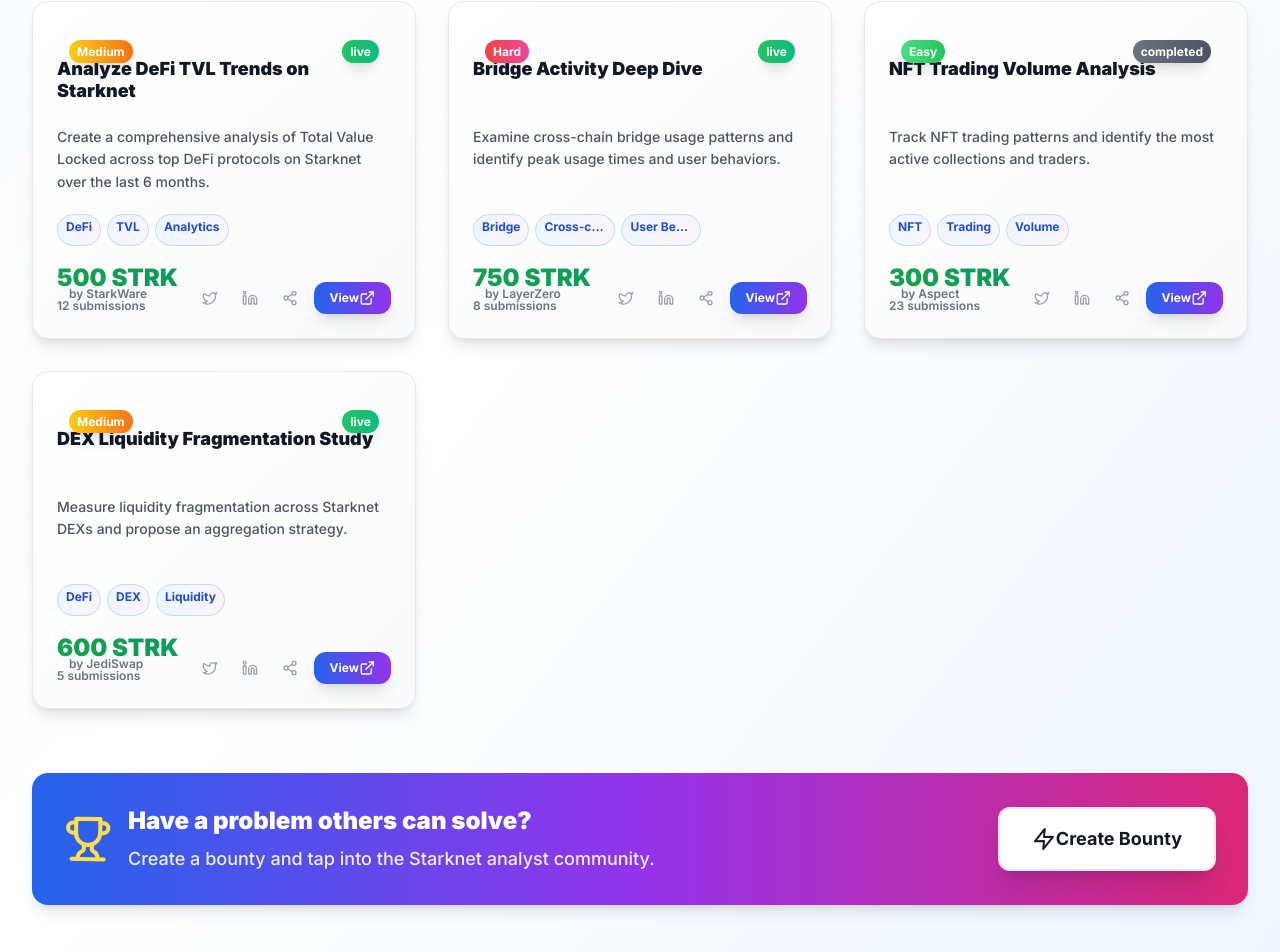
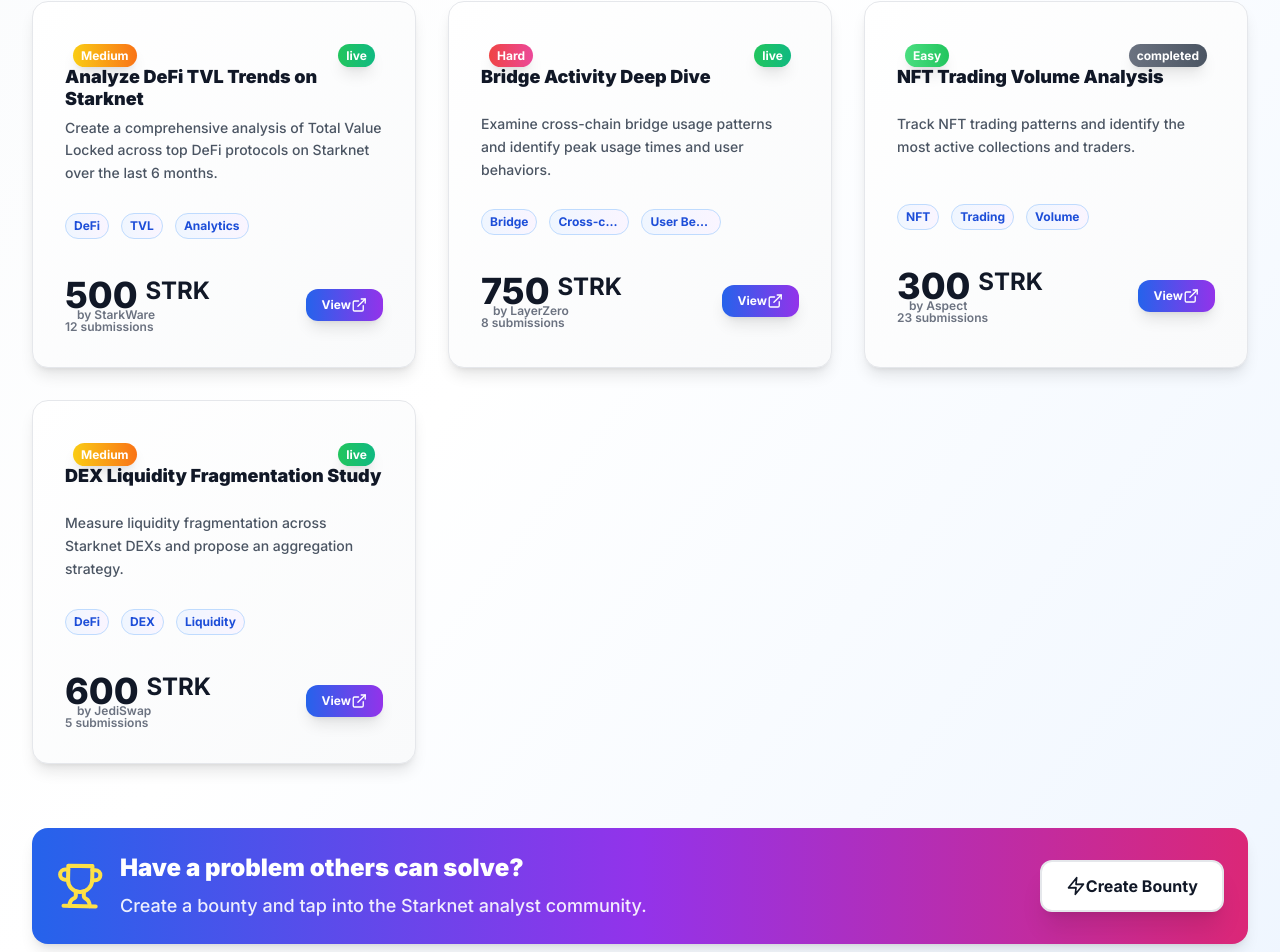
Before and after one commit to Ndifreke000/Stark, a React (Vite) app: page /bounties in a window 1280 px wide. Shown: the part 760-1712 px from the top of the page. Built offline with nearby package versions, Linux system fonts and the light colour scheme.

Commit message:
first commit

```diff
--- a/src/components/ui/AnimatedCard.tsx
+++ b/src/components/ui/AnimatedCard.tsx
@@ -31,7 +31,7 @@ const AnimatedCard: React.FC<AnimatedCardProps> = ({
     right: { x: -50, opacity: 0 }
   };
 
-  const baseClasses = `bg-white dark:bg-gray-800 rounded-2xl border border-gray-200 dark:border-gray-700 shadow-lg transition-all duration-300 ${
+  const baseClasses = `group bg-white dark:bg-gray-800 rounded-2xl border border-gray-200 dark:border-gray-700 shadow-lg transition-all duration-300 p-5 md:p-6 ${
     onClick ? 'cursor-pointer' : ''
   } ${gradient ? 'bg-gradient-to-br from-white to-gray-50 dark:from-gray-800 dark:to-gray-900' : ''}`;
 
--- a/src/pages/Bounties.tsx
+++ b/src/pages/Bounties.tsx
@@ -1,7 +1,6 @@
 import React, { useMemo, useState } from 'react';
 import { Link } from 'react-router-dom';
 import { Search, Tag as TagIcon, ExternalLink, Trophy, Filter, Sparkles, Zap, Star, Target } from 'lucide-react';
-import SocialShare from '../components/SocialShare';
 import { motion, AnimatePresence } from 'framer-motion';
 import AnimatedCard from '../components/ui/AnimatedCard';
 import AnimatedButton from '../components/ui/AnimatedButton';
@@ -379,7 +378,7 @@ const Bounties: React.FC = () => {
                   className="h-full"
                 >
                   <AnimatedCard
-                    className="p-6 h-full group relative overflow-hidden flex flex-col"
+                    className="p-7 md:p-8 h-full group relative overflow-hidden flex flex-col"
                     hover={true}
                     delay={index * 0.1}
                     glow={true}
@@ -387,7 +386,7 @@ const Bounties: React.FC = () => {
                   >
                     {/* Status Badge */}
                     <motion.div
-                      className="absolute top-3 right-3 z-10"
+                      className="absolute top-0 right-0 p-1 sm:top-1 sm:right-1 z-10"
                       whileHover={{ scale: 1.1, rotate: 5 }}
                     >
                       <span
@@ -403,7 +402,7 @@ const Bounties: React.FC = () => {
 
                     {/* Difficulty Badge */}
                     <motion.div
-                      className="absolute top-3 left-3 z-10"
+                      className="absolute top-0 left-0 p-1 sm:top-1 sm:left-1 z-10"
                       whileHover={{ scale: 1.1, rotate: -5 }}
                     >
                       <span
@@ -417,26 +416,42 @@ const Bounties: React.FC = () => {
                       </span>
                     </motion.div>
 
-                    <div className="mt-8 flex-1 flex flex-col">
+                    <div className="mt-8 flex-1 flex flex-col space-y-5">
+                      <div className="flex flex-col space-y-1.5">
                         <motion.h3
-                        className="text-lg font-black text-gray-900 dark:text-white leading-tight mb-3 group-hover:text-transparent group-hover:bg-clip-text group-hover:bg-gradient-to-r group-hover:from-blue-600 group-hover:to-purple-600 transition-all duration-300 min-h-[3.5rem] flex items-start"
+                          className="text-lg font-black text-gray-900 dark:text-white leading-tight group-hover:text-transparent group-hover:bg-clip-text group-hover:bg-gradient-to-r group-hover:from-blue-600 group-hover:to-purple-600 transition-all duration-300"
                           whileHover={{ scale: 1.02 }}
                           title={bounty.title}
+                          style={{
+                            display: '-webkit-box',
+                            WebkitLineClamp: 2,
+                            WebkitBoxOrient: 'vertical',
+                            overflow: 'hidden',
+                            wordBreak: 'break-word',
+                            minHeight: '2.6rem'
+                          }}
                         >
-                        <span className="line-clamp-2 break-words">
                           {bounty.title}
-                        </span>
                         </motion.h3>
 
-                      <p className="text-gray-600 dark:text-gray-300 mb-4 font-medium leading-relaxed text-sm flex-1 min-h-[4.5rem]"
-                         title={bounty.description}>
-                        <span className="line-clamp-3 break-words">
+                        <p
+                          className="text-gray-600 dark:text-gray-300 mb-0 font-medium leading-relaxed text-sm flex-1"
+                          title={bounty.description}
+                          style={{
+                            display: '-webkit-box',
+                            WebkitLineClamp: 3,
+                            WebkitBoxOrient: 'vertical',
+                            overflow: 'hidden',
+                            wordBreak: 'break-word',
+                            minHeight: '3.9rem'
+                          }}
+                        >
                           {bounty.description}
-                        </span>
                         </p>
+                      </div>
 
                       <motion.div
-                        className="flex flex-wrap gap-1.5 mb-4 min-h-[2rem]"
+                        className="flex flex-wrap gap-3 pt-2 pb-1"
                         variants={containerVariants}
                       >
                         {bounty.tags.slice(0, 3).map((tag, tagIndex) => (
@@ -460,49 +475,24 @@ const Bounties: React.FC = () => {
                         )}
                       </motion.div>
 
-                      <div className="flex items-end justify-between mt-auto">
+                      <div className="flex items-center justify-between mt-auto pt-3">
                         <div className="flex-1 min-w-0">
-                          <motion.div
-                            className="text-2xl font-black text-transparent bg-clip-text bg-gradient-to-r from-green-600 to-emerald-600 truncate"
-                            whileHover={{ scale: 1.05 }}
-                            animate={{
-                              backgroundPosition: ["0% 50%", "100% 50%", "0% 50%"],
-                            }}
-                            transition={{
-                              duration: 3,
-                              repeat: Infinity,
-                              ease: "linear"
-                            }}
-                            style={{
-                              backgroundSize: "200% 200%"
-                            }}
-                          >
-                            {bounty.reward} {bounty.currency}
-                          </motion.div>
-                          <motion.div
-                            className="text-xs text-gray-500 font-semibold mt-1"
-                            whileHover={{ scale: 1.05 }}
-                          >
-                            <motion.span
-                              animate={{ scale: [1, 1.1, 1] }}
-                              transition={{ duration: 2, repeat: Infinity }}
-                            >
-                              {bounty.submissions}
-                            </motion.span> submissions
-                          </motion.div>
+                          <div className="text-3xl md:text-4xl font-extrabold text-gray-900 dark:text-white truncate">
+                            {bounty.reward} <span className="text-xl md:text-2xl font-bold align-top">{bounty.currency}</span>
+                          </div>
+                          <div className="text-xs text-gray-500 dark:text-gray-400 font-semibold mt-1">
+                            {bounty.submissions} submissions
+                          </div>
                         </div>
 
-                        <div className="flex items-center gap-2 ml-2">
-                          <motion.div whileHover={{ scale: 1.1 }}>
-                            <SocialShare title={bounty.title} url={`/bounty/${bounty.id}`} />
-                          </motion.div>
+                        <div className="flex items-center ml-2">
                           <Link to={`/bounty/${bounty.id}`}>
                             <AnimatedButton
                               variant="primary"
                               size="sm"
                               icon={ExternalLink}
                               iconPosition="right"
-                              className="text-xs px-3 py-2"
+                              className="text-xs px-3 py-2 gap-2"
                             >
                               View
                             </AnimatedButton>
@@ -561,9 +551,9 @@ const Bounties: React.FC = () => {
               <Link to="/create-bounty">
                 <AnimatedButton
                   variant="secondary"
-                  size="lg"
+                  size="md"
                   icon={Zap}
-                  className="bg-white text-blue-700 hover:bg-blue-50 shadow-xl"
+                  className="bg-white text-blue-700 hover:bg-blue-50 shadow-xl gap-3 text-base"
                 >
                   Create Bounty
                 </AnimatedButton>
--- a/src/pages/DashboardBuilder.tsx
+++ b/src/pages/DashboardBuilder.tsx
@@ -352,7 +352,7 @@ const DashboardBuilder = () => {
             >
               {dashboard.widgets.map((widget) => (
                 <div key={widget.id}>
-                  <AnimatedCard className="p-3 h-full" hover={true} glow={true}>
+                  <AnimatedCard className="p-5 h-full" hover={true} glow={true}>
                     <div className="flex justify-between items-center mb-2 drag-handle cursor-move">
                       <motion.h3 className="font-black text-sm text-gray-900 dark:text-white" whileHover={{ scale: 1.02 }}>{widget.title}</motion.h3>
                       <div className="flex items-center space-x-1">
@@ -365,7 +365,7 @@ const DashboardBuilder = () => {
                       {(() => {
                         if (widget.type === 'text') {
                           return (
-                            <div className="h-full p-3 border border-gray-200 dark:border-gray-700 rounded-md bg-white dark:bg-gray-900 overflow-auto text-sm leading-relaxed text-gray-800 dark:text-gray-200">
+                            <div className="h-full p-4 border border-gray-200 dark:border-gray-700 rounded-md bg-white dark:bg-gray-900 overflow-auto text-sm leading-relaxed text-gray-800 dark:text-gray-200">
                               {widget.content || 'Empty'}
                             </div>
                           );
```
Also changed, not shown: src/components/QueryEditor/AdvancedQueryEditor.tsx (+9 -13 lines), src/spellbook/engine.ts (added, +184 -0 lines), 1 other file (tests, documents, lock files or other folders). Lines whose indentation alone changed are shown as unchanged.
